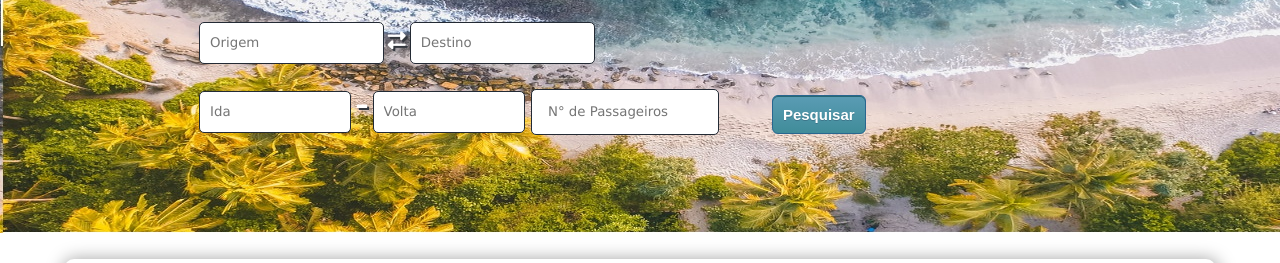
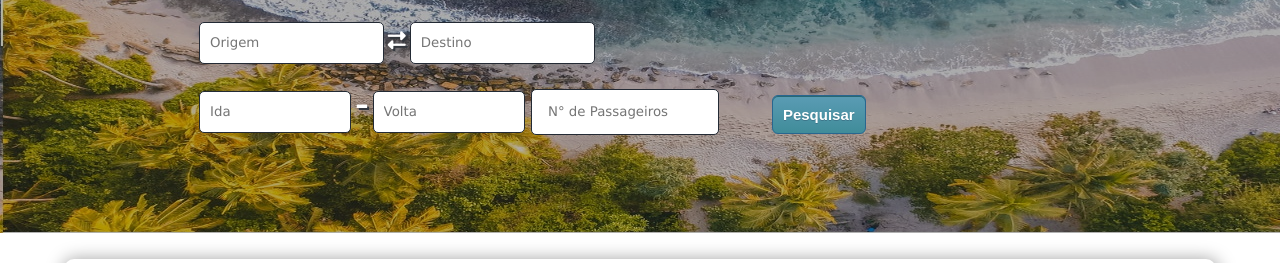
Before and after one commit to izabella-bl/Ag-nciaDeViagem, a plain HTML site: page Index.html in a window 1280 px wide. Shown: the part 167-430 px from the top of the page. Drawn offline with Linux system fonts and the light colour scheme.

Commit message:
Agênica de viagem

```diff
--- a/Index.html
+++ b/Index.html
@@ -10,6 +10,8 @@
 </head>
 <body>
     <header>
+      <div class="fundoEscuro">
+
       <div class="divLogo">
           <img id="logo" src="Imagem/Logo2.png" alt="">
 
@@ -50,6 +52,8 @@
           </div>
 
       </nav>
+      </div>
+
 
     </header>
 
--- a/css/Index.css
+++ b/css/Index.css
@@ -8,11 +8,6 @@ header{
     background-image: url("/Imagem/praia2.jpg");
     background-size: 100% 400px;
     background-repeat: no-repeat;
-    width: 100%;
-    height: 400px;
-    display: flex;
-    justify-content: space-between;
-
 }
 
 #logo{
@@ -218,3 +213,12 @@ h1{
     color: white;
     font-size: large;
 }
+
+.fundoEscuro{
+    background-color: rgba(0, 0, 0, 0.3) ;
+    width: 100%;
+    height: 400px;
+    display: flex;
+    justify-content: space-between;
+
+}
```
Lines whose indentation alone changed are shown as unchanged.
